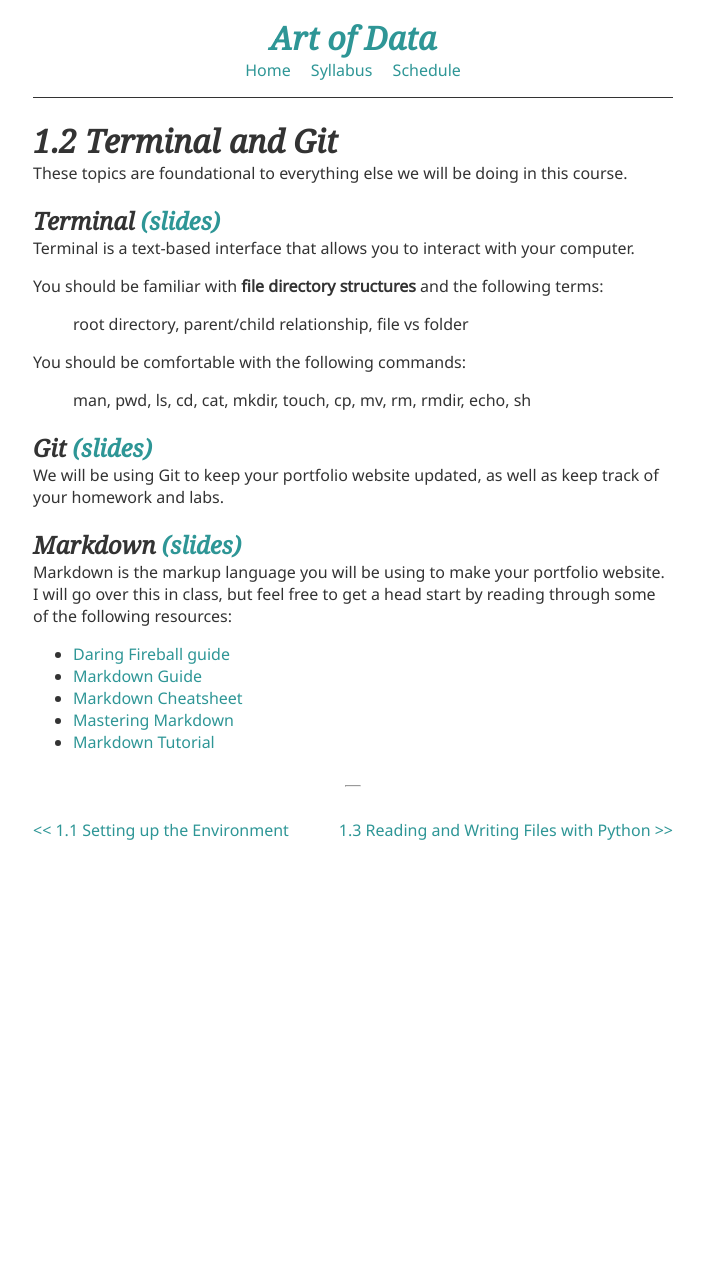
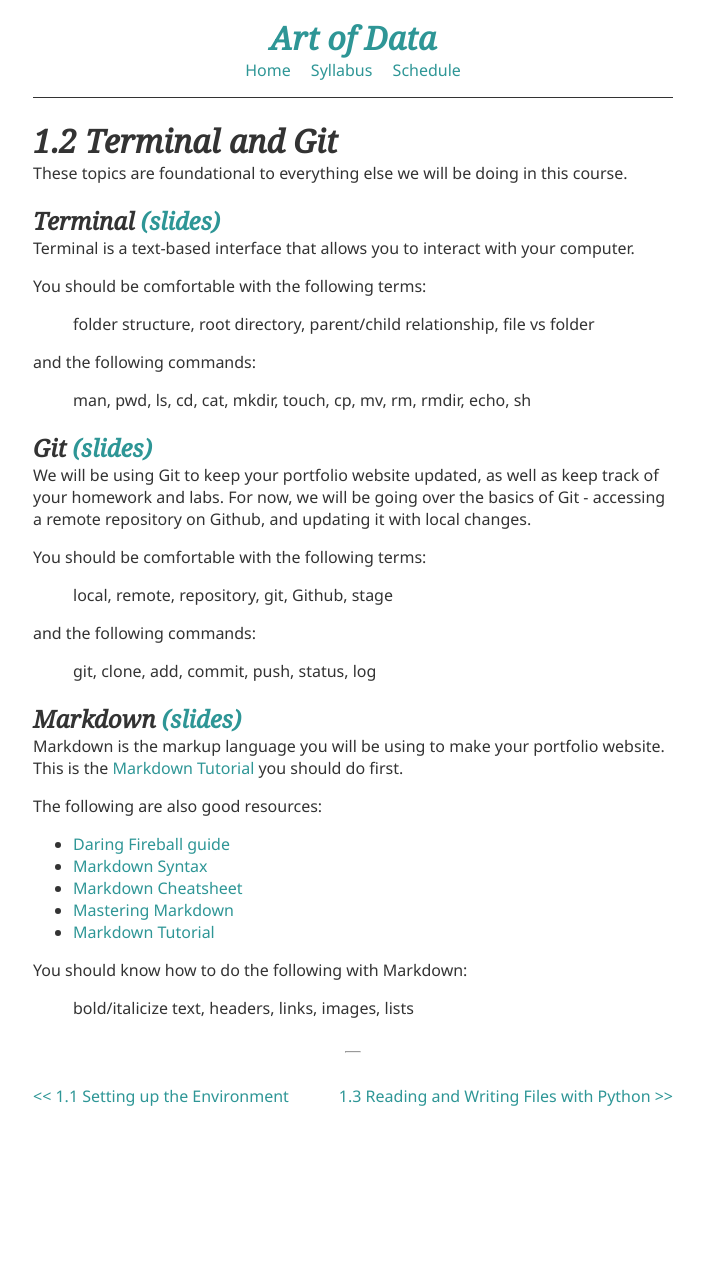
Before and after one commit to mrgrunebaum-hm/theoreticalcs, a Jekyll site: the page built from units/01/02.md, in a window 1280 px wide. Shown: the whole page, without its empty margins (287-990 px from the left). Built offline with Jekyll 4.4.1, drawn with Linux system fonts in a browser that asks for light colours; before the commit the page ends 1001 px from its top, so only the background shows below that.

Commit message:
Make changes to 1.2

```diff
--- a/_layouts/base.html
+++ b/_layouts/base.html
@@ -7,7 +7,6 @@
   <meta name="viewport" content="width=device-width, initial-scale=1">
   <link rel="stylesheet" type="text/css" media="screen" href="{{ site.baseurl }}/css/base.css" />
   <link href="https://fonts.googleapis.com/css?family=Noto+Sans|Noto+Serif:400i" rel="stylesheet">
-  <base target="_blank">
 </head>
 <body>
   {% include header-nav.html %}
--- a/units/01/02.md
+++ b/units/01/02.md
@@ -11,21 +11,34 @@ These topics are foundational to everything else we will be doing in this course
 ## Terminal [(slides)](https://docs.google.com/presentation/d/1BPYoFd7H3KoPspI3g46gtgqptdY8SAHnpiMBcv91Ye4/)
 Terminal is a text-based interface that allows you to interact with your computer.
 
-You should be familiar with **file directory structures** and the following terms:
-> root directory, parent/child relationship, file vs folder
+You should be comfortable with the following terms:
+> folder structure, root directory, parent/child relationship, file vs folder
 
-You should be comfortable with the following commands:
+and the following commands:
 
 > man, pwd, ls, cd, cat, mkdir, touch, cp, mv, rm, rmdir, echo, sh
 
-## Git [(slides)](TODO: fill in)
+## Git [(slides)](https://docs.google.com/presentation/d/1B6KLBh3yTG88z-TVBAuAAObmbN-6hUC5w8FQL2koYV4/)
 We will be using Git to keep your portfolio website updated, as well as keep track of your homework and labs.
+For now, we will be going over the basics of Git - accessing a remote repository on Github, and updating it with local changes.
+
+You should be comfortable with the following terms:
+> local, remote, repository, git, Github, stage
+
+and the following commands:
+> git, clone, add, commit, push, status, log
 
 ## Markdown [(slides)](TODO: fill in)
-Markdown is the markup language you will be using to make your portfolio website. I will go over this in class, but feel free to get a head start by reading through some of the following resources:
+Markdown is the markup language you will be using to make your portfolio website.
+This is the [Markdown Tutorial](https://www.markdowntutorial.com/) you should do first.
+
+The following are also good resources:
 
   - [Daring Fireball guide](https://daringfireball.net/projects/markdown/syntax)
-  - [Markdown Guide](https://www.markdownguide.org/)
+  - [Markdown Syntax](https://www.markdownguide.org/basic-syntax/)
   - [Markdown Cheatsheet](https://github.com/adam-p/markdown-here/wiki/Markdown-Cheatsheet)
   - [Mastering Markdown](https://guides.github.com/features/mastering-markdown/)
   - [Markdown Tutorial](https://commonmark.org/help/)
+
+You should know how to do the following with Markdown:
+> bold/italicize text, headers, links, images, lists
```
